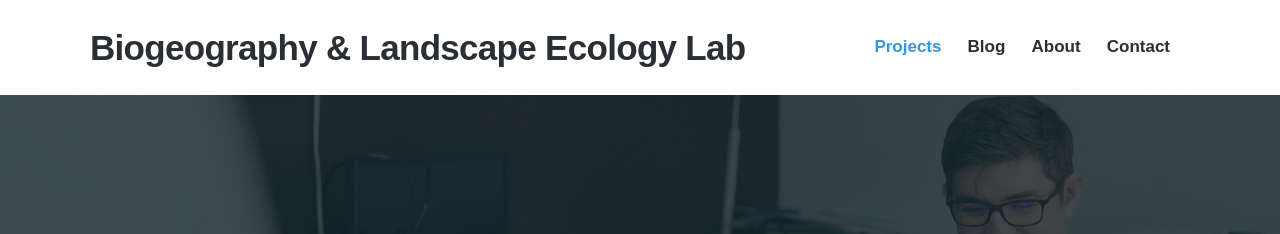
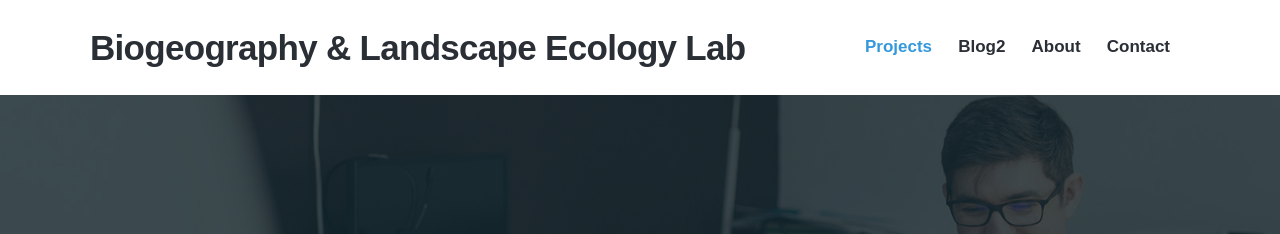
Before and after one commit to tjassal/tjassal.github.io, a Jekyll site: the page built from index.html, in a window 1280 px wide. Shown: the top 234 px of the page. Built offline with Jekyll 4.4.1, drawn with Linux system fonts in a browser that asks for light colours; nearby versions of some CDN libraries; some web fonts are replaced.

Commit message:
Update settings.yml

```diff
--- a/_data/settings.yml
+++ b/_data/settings.yml
@@ -10,7 +10,7 @@ menu_settings:
   menu_items:
     - title: 'Projects'
       url: '/'
-    - title: 'Blog'
+    - title: 'Blog2'
       url: '/blog/'
     - title: 'About'
       url: '/about'
```
